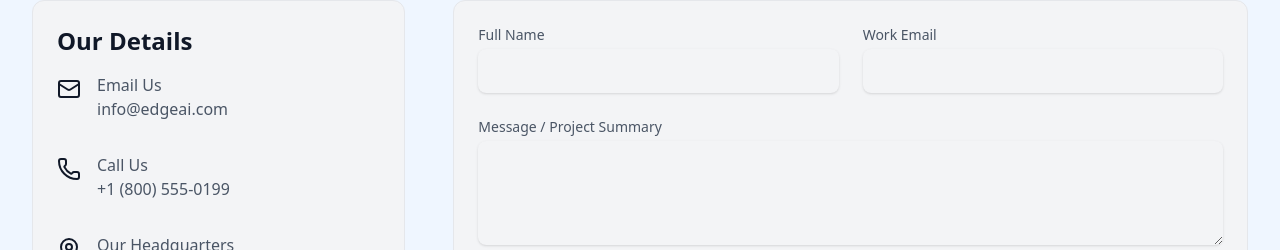
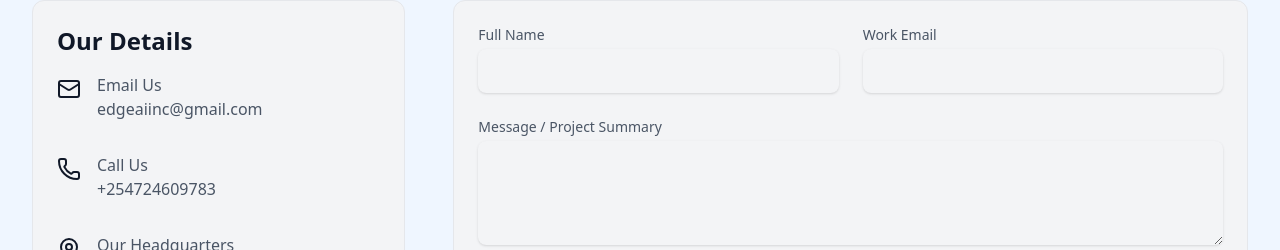
Before and after one commit to briankibiku/edgeai, a React (Vite) app: page / in a window 1280 px wide. Shown: the part 3070-3320 px from the top of the page. Built offline with nearby package versions, Linux system fonts and the light colour scheme.

Commit message:
minor edits

```diff
--- a/src/App.jsx
+++ b/src/App.jsx
@@ -563,7 +563,7 @@ const ContactSection = () => {
               <Mail className={`h-6 w-6 ${getClasses(theme, 'text-primary')} flex-shrink-0 mt-1`} />
               <div>
                 <p className={`font-medium ${getClasses(theme, 'text-highlight')}`}>Email Us</p>
-                <a href="mailto:info@edgeai.com" className={`${getClasses(theme, 'text-secondary')} hover:${isDark ? 'text-white' : 'text-black'} transition duration-300`}>info@edgeai.com</a>
+                <a href="mailto:info@edgeai.com" className={`${getClasses(theme, 'text-secondary')} hover:${isDark ? 'text-white' : 'text-black'} transition duration-300`}>edgeaiinc@gmail.com</a>
               </div>
             </div>
 
@@ -571,7 +571,7 @@ const ContactSection = () => {
               <Phone className={`h-6 w-6 ${getClasses(theme, 'text-primary')} flex-shrink-0 mt-1`} />
               <div>
                 <p className={`font-medium ${getClasses(theme, 'text-highlight')}`}>Call Us</p>
-                <a href="tel:+18005550199" className={`${getClasses(theme, 'text-secondary')} hover:${isDark ? 'text-white' : 'text-black'} transition duration-300`}>+1 (800) 555-0199</a>
+                <a href="tel:+18005550199" className={`${getClasses(theme, 'text-secondary')} hover:${isDark ? 'text-white' : 'text-black'} transition duration-300`}>+254724609783</a>
               </div>
             </div>
 
```
